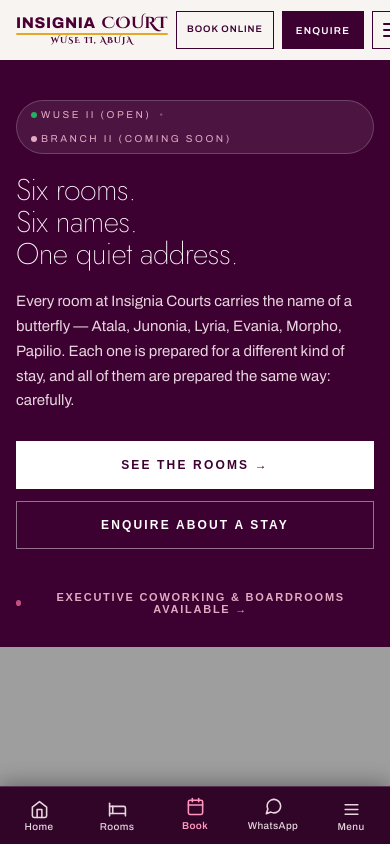
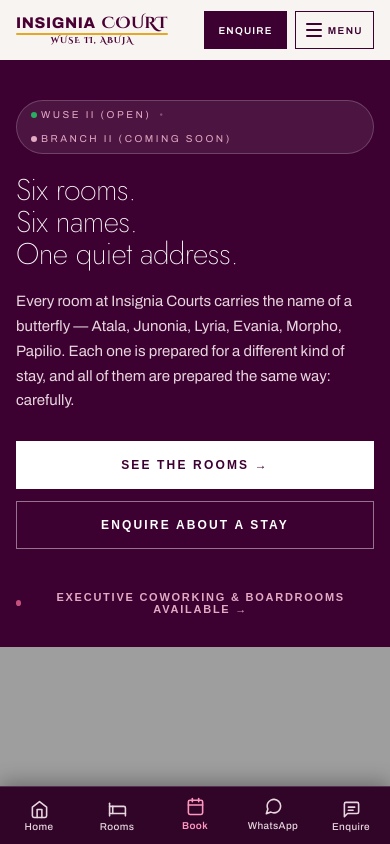
Before and after one commit to apextechspace/insignia_courts, a website: page index.html in a window 390 px wide. Drawn offline with Linux system fonts and the light colour scheme.

Commit message:
feat(nav): replace menu button with enquiry trigger
Update the bottom navigation to trigger an enquiry modal instead of the site menu. Remove redundant responsive styles for the booking button to clean up the navigation layout.

```diff
--- a/index.html
+++ b/index.html
@@ -1124,15 +1124,6 @@
     }
   }
   @media (max-width: 768px) {
-    .nav-book-btn {
-      padding: 0 10px !important;
-      font-size: 9.5px !important;
-      height: 38px !important;
-      min-height: 38px !important;
-      letter-spacing: 0.1em !important;
-    }
-  }
-  @media (max-width: 380px) {
     .nav-book-btn {
       display: none !important;
     }
@@ -2978,13 +2969,13 @@
     </svg>
     <span>WhatsApp</span>
   </a>
-  <button type="button" onClick="{{ toggleMenu }}" class="bottom-tab-item">
+  <button type="button" onClick="{{ openEnquiry }}" class="bottom-tab-item" title="Enquire about a stay">
     <svg width="19" height="19" viewBox="0 0 24 24" fill="none" stroke="currentColor" stroke-width="2" stroke-linecap="round" stroke-linejoin="round">
-      <line x1="4" y1="6" x2="20" y2="6"/>
-      <line x1="4" y1="12" x2="20" y2="12"/>
-      <line x1="4" y1="18" x2="20" y2="18"/>
+      <path d="M21 15a2 2 0 0 1-2 2H7l-4 4V5a2 2 0 0 1 2-2h14a2 2 0 0 1 2 2z"/>
+      <line x1="8" y1="9" x2="16" y2="9"/>
+      <line x1="8" y1="13" x2="14" y2="13"/>
     </svg>
-    <span>Menu</span>
+    <span>Enquire</span>
   </button>
 </nav>
 
```
